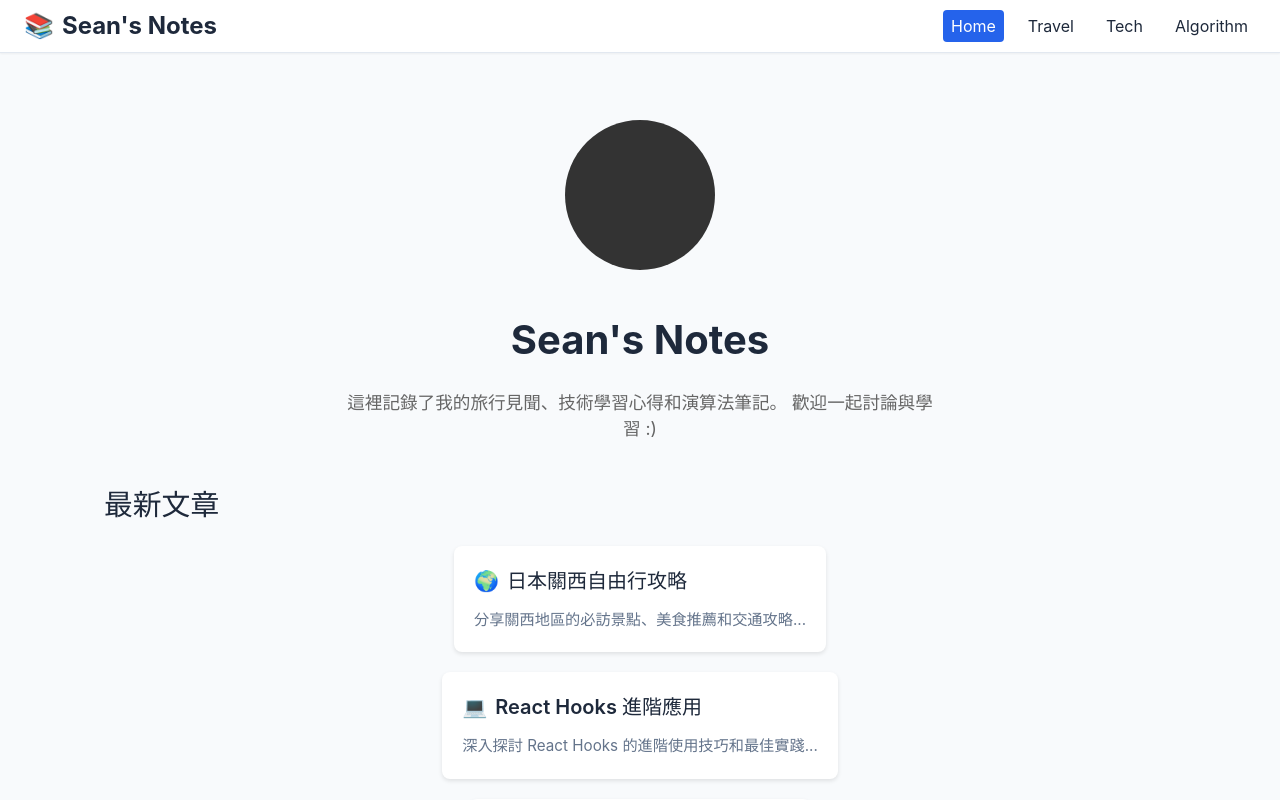
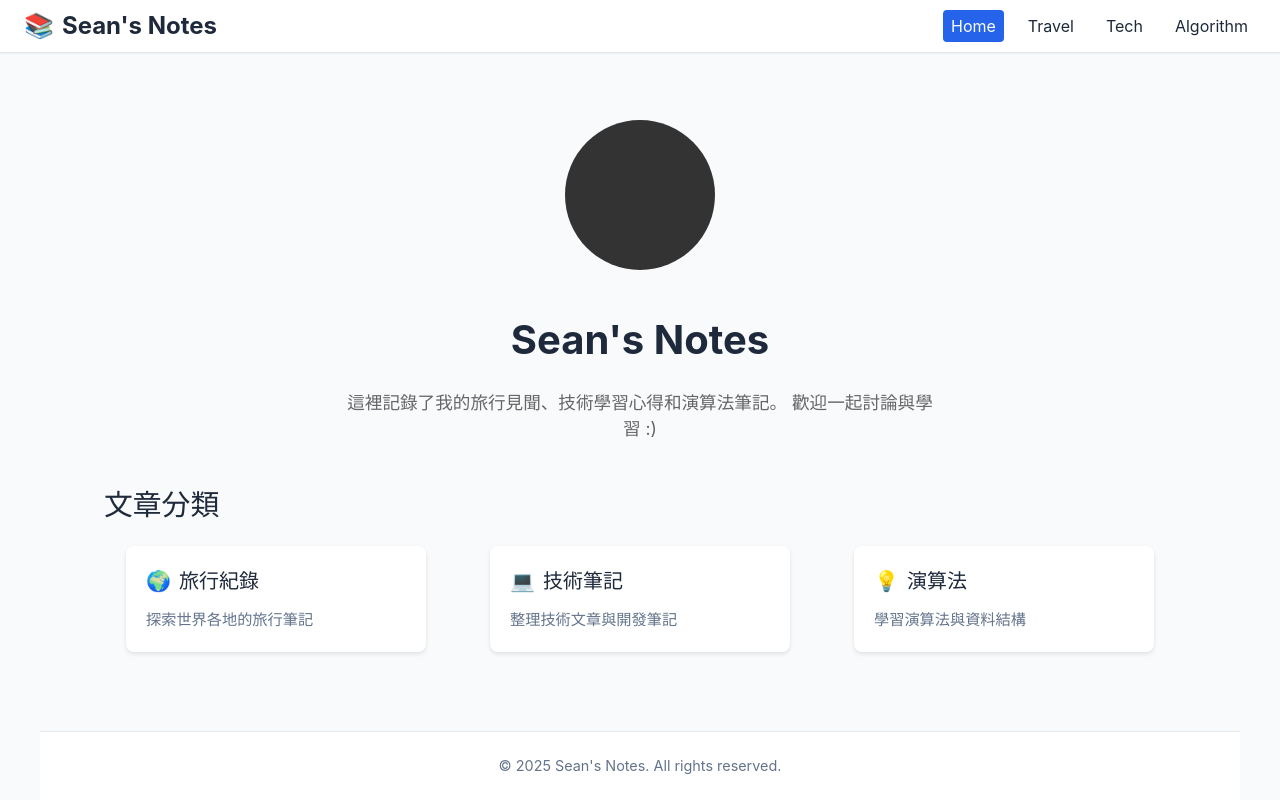
Before and after one commit to sean1093/outline, a React (Vite) app: page / in a window 1280 px wide. Shown: the top 800 px of the page. Built offline with nearby package versions, Linux system fonts and the light colour scheme.

Commit message:
feat: update travel posts configuration
- Add categorized travel posts by region
- Maintain consistent data structure
- Include 10 travel destination articles

```diff
--- a/src/components/List.tsx
+++ b/src/components/List.tsx
@@ -41,11 +41,9 @@ const List: React.FC<ListProps> = ({ domain, blogPosts }) => {
                                         color: 'var(--text-primary)',
                                         textDecoration: 'none',
                                         display: 'block',
-                                        transition: 'color 0.2s ease',
-                                        ':hover': {
-                                            color: 'var(--primary-color)'
-                                        }
+                                        transition: 'color 0.2s ease'
                                     }}
+                                    className="list-link"
                                 >
                                     {post.title}
                                 </a>
--- a/src/config/travelConfig.ts
+++ b/src/config/travelConfig.ts
@@ -129,7 +129,56 @@ export const hotelPostsJp = {
         },
     ],
 };
-export const travelPosts = {};
+export const travelPosts = {
+    '台北景點': [
+        {
+            title: '北投溫泉博物館 Beitou Hot Spring Museum',
+            link: '/2023/01/beitou-hot-spring-museum.html'
+        },
+        {
+            title: '三峽青出於藍染工坊',
+            link: '/2022/02/indigo-dyeing.html'
+        },
+        {
+            title: '新北烏來泰雅巴萊部落村',
+            link: '/2022/01/atayal-tribe.html'
+        },
+        {
+            title: '銀河洞越嶺步道',
+            link: '/2020/10/yinhe-cave-waterfall.html'
+        }
+    ],
+    '宜蘭景點': [
+        {
+            title: '宜蘭斑比山丘',
+            link: '/2021/11/bambi-land.html'
+        },
+        {
+            title: '東澳粉鳥林秘境',
+            link: '/2022/03/fenniaolin.html'
+        },
+        {
+            title: '北關海潮公園',
+            link: '/2021/01/beiguan-tidal-park.html'
+        },
+        {
+            title: '冬山河生態綠舟',
+            link: '/2020/12/dongshan-river-ecoark.html'
+        }
+    ],
+    '花蓮景點': [
+        {
+            title: '太魯閣國家公園景點',
+            link: '/2022/04/taroko.html'
+        }
+    ],
+    '新竹景點': [
+        {
+            title: '寶山水庫',
+            link: '/2023/01/pao-shan-reservoir.html'
+        }
+    ]
+};
 export const barPosts = {
     台灣酒吧: [
         {
--- a/src/index.css
+++ b/src/index.css
@@ -126,6 +126,11 @@ button {
     animation: fadeIn 0.3s ease forwards;
 }
 
+.list-link {
+    color: var(--text-primary);
+    transition: color 0.2s ease;
+}
+
 .list-link:hover {
-    color: var(--primary-color) !important;
+    color: var(--primary-color);
 }
--- a/src/pages/Outline.tsx
+++ b/src/pages/Outline.tsx
@@ -4,30 +4,6 @@ import Card from '../components/Card';
 import Flex from '../components/Flex';
 
 const Outline: React.FC = () => {
-    const recentPosts = [
-        {
-            title: '日本關西自由行攻略',
-            date: '2024-02-15',
-            category: '旅行',
-            excerpt: '分享關西地區的必訪景點、美食推薦和交通攻略...',
-            link: '/travel/japan-kansai'
-        },
-        {
-            title: 'React Hooks 進階應用',
-            date: '2024-02-10',
-            category: '技術',
-            excerpt: '深入探討 React Hooks 的進階使用技巧和最佳實踐...',
-            link: '/tech/react-hooks'
-        },
-        {
-            title: '動態規劃入門',
-            date: '2024-02-05',
-            category: '演算法',
-            excerpt: '從基礎概念到實際應用，帶你認識動態規劃...',
-            link: '/algorithm/dp-intro'
-        }
-    ];
-
     return (
         <Section>
             <div style={{ maxWidth: '1200px', margin: '0 auto', padding: '0 20px' }}>
@@ -51,27 +27,6 @@ const Outline: React.FC = () => {
                         歡迎一起討論與學習 :)
                     </p>
                 </Flex>
-
-                {/* 最新文章區塊 */}
-                <div style={{ marginBottom: '40px' }}>
-                    <h2 style={{ fontSize: '1.8rem', marginBottom: '20px' }}>最新文章</h2>
-                    <Flex direction="column" gap={20}>
-                        {recentPosts.map((post, index) => (
-                            <Card
-                                key={index}
-                                title={post.title}
-                                description={post.excerpt}
-                                emoji={post.category === '旅行' ? '🌍' : post.category === '技術' ? '💻' : '💡'}
-                                link={post.link}
-                                style={{
-                                    padding: '20px',
-                                    borderRadius: '8px',
-                                    boxShadow: '0 2px 4px rgba(0,0,0,0.1)'
-                                }}
-                            />
-                        ))}
-                    </Flex>
-                </div>
 
                 {/* 分類文章區塊 */}
                 <div>
```
